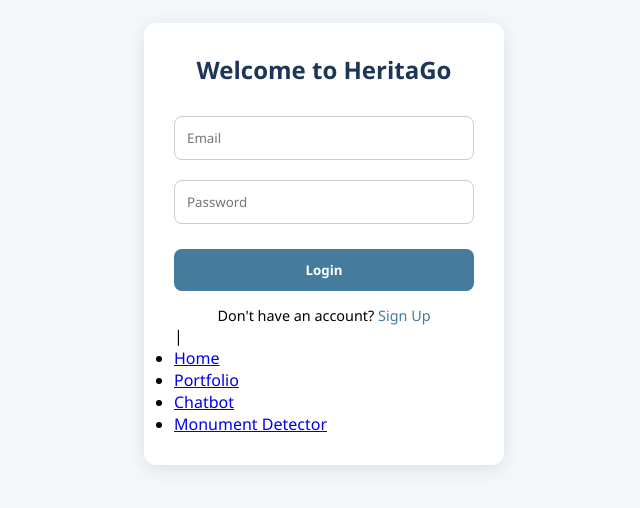
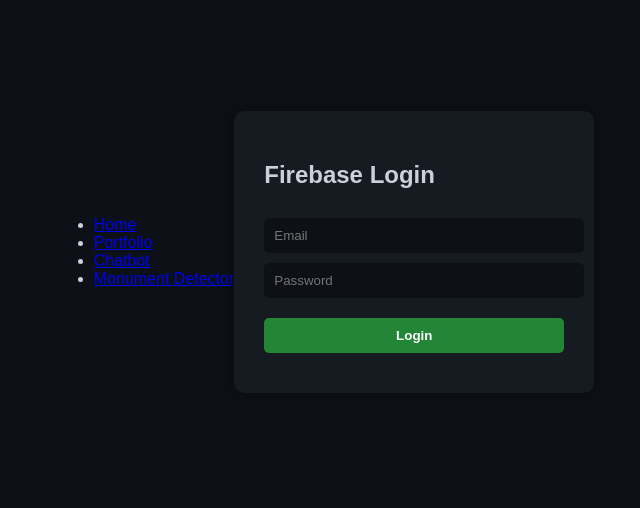
Before and after one commit to silver-sand/HeritaGo, a plain HTML site: page loginpage.html in a window 1280 px wide. Shown: the part 156-664 px from the top of the page, without its empty margins (316-956 px from the left). Drawn offline with Linux system fonts and the light colour scheme.

Commit message:
Update loginpage.html

```diff
--- a/loginpage.html
+++ b/loginpage.html
@@ -4,91 +4,55 @@
   <meta charset="UTF-8" />
   <meta name="viewport" content="width=device-width, initial-scale=1.0"/>
   <title>Login - HeritaGo</title>
+  <script src="https://www.gstatic.com/firebasejs/9.23.0/firebase-app-compat.js"></script>
+  <script src="https://www.gstatic.com/firebasejs/9.23.0/firebase-auth-compat.js"></script>
   <style>
-    * {
-      box-sizing: border-box;
-      font-family: 'Segoe UI', sans-serif;
-      margin: 0;
-      padding: 0;
-    }
-
     body {
-      background: #f4f8fb;
+      background-color: #0d1117;
+      font-family: Arial, sans-serif;
+      color: #c9d1d9;
       display: flex;
       justify-content: center;
       align-items: center;
       height: 100vh;
     }
-
-    .login-container {
-      background-color: white;
+    .login-box {
+      background-color: #161b22;
       padding: 30px;
-      border-radius: 12px;
-      box-shadow: 0 4px 20px rgba(0, 0, 0, 0.1);
+      border-radius: 10px;
+      width: 300px;
+      box-shadow: 0 0 15px rgba(0,0,0,0.5);
+    }
+    input {
       width: 100%;
-      max-width: 360px;
+      padding: 10px;
+      margin-top: 10px;
+      border: none;
+      border-radius: 5px;
+      background: #0d1117;
+      color: white;
     }
-
-    h2 {
-      text-align: center;
-      color: #1d3557;
-      margin-bottom: 20px;
-    }
-
-    input[type="email"],
-    input[type="password"] {
-      width: 100%;
-      padding: 12px;
-      margin: 10px 0;
-      border: 1px solid #ccc;
-      border-radius: 8px;
-    }
-
     button {
       width: 100%;
-      padding: 12px;
-      margin-top: 15px;
-      background-color: #457b9d;
-      border: none;
-      border-radius: 8px;
+      padding: 10px;
+      margin-top: 20px;
+      background-color: #238636;
       color: white;
       font-weight: bold;
-      cursor: pointer;
+      border: none;
+      border-radius: 5px;
     }
-
     button:hover {
-      background-color: #1d3557;
+      background-color: #2ea043;
     }
-
-    .signup {
-      text-align: center;
-      margin-top: 15px;
-      font-size: 0.9em;
-    }
-
-    .signup a {
-      color: #457b9d;
-      text-decoration: none;
-    }
-
-    .signup a:hover {
-      text-decoration: underline;
+    .error {
+      color: #ff6b6b;
+      margin-top: 10px;
     }
   </style>
 </head>
 <body>
-
-  <div class="login-container">
-    <h2>Welcome to HeritaGo</h2>
-    <form>
-      <input type="email" placeholder="Email" required />
-      <input type="password" placeholder="Password" required />
-      <button type="submit">Login</button>
-    </form>
-    <div class="signup">
-      Don't have an account? <a href="#">Sign Up</a>
-    </div>|
-    <nav>
+  <nav>
       <ul>
         <li><a href="index.html">Home</a></li>
         <li><a href="portfolio.html">Portfolio</a></li>
@@ -96,8 +60,40 @@
         <li><a href="odisha-monument-detector.html">Monument Detector</a></li>
       </ul>
     </nav>
-
+  <div class="login-box">
+    <h2>Firebase Login</h2>
+    <input type="email" id="email" placeholder="Email" />
+    <input type="password" id="password" placeholder="Password" />
+    <button onclick="login()">Login</button>
+    <div class="error" id="errorMsg"></div>
   </div>
 
+  <script>
+    // Firebase config
+    const firebaseConfig = {
+      apiKey: "YOUR_API_KEY",
+      authDomain: "your-project-id.firebaseapp.com",
+      projectId: "your-project-id",
+      storageBucket: "your-project-id.appspot.com",
+      messagingSenderId: "YOUR_ID",
+      appId: "YOUR_APP_ID"
+    };
+
+    firebase.initializeApp(firebaseConfig);
+
+    function login() {
+      const email = document.getElementById("email").value;
+      const password = document.getElementById("password").value;
+      const errorMsg = document.getElementById("errorMsg");
+
+      firebase.auth().signInWithEmailAndPassword(email, password)
+        .then(() => {
+          window.location.href = "index.html";
+        })
+        .catch((error) => {
+          errorMsg.textContent = error.message;
+        });
+    }
+  </script>
 </body>
 </html>
```
